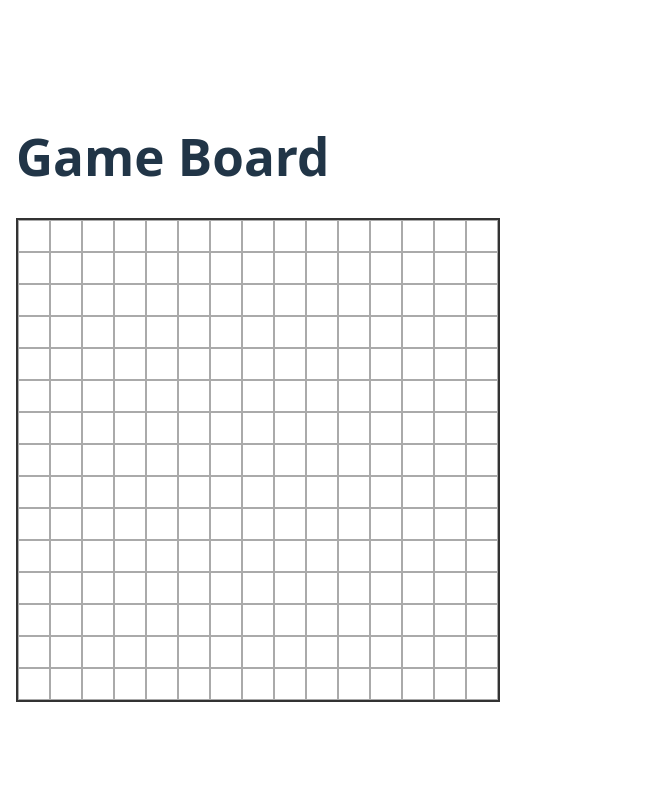
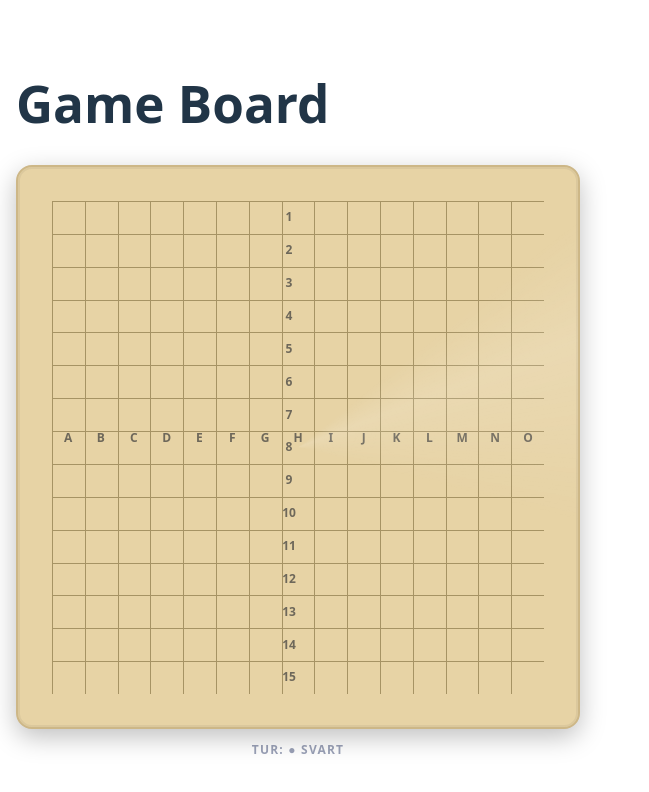
Before and after one commit to Gomoku-PL/fwk-22-a-frontend, a React (Vite) app: page /game/1 in a window 1280 px wide. Shown: the top 792 px of the page, without its empty margins (0-649 px from the left). Built offline with nearby package versions, Linux system fonts and the light colour scheme; no server answers.

Commit message:
Annonunce winner done

```diff
--- a/package.json
+++ b/package.json
@@ -12,7 +12,6 @@
     "build-storybook": "storybook build"
   },
   "dependencies": {
-    "@gomoku/components": "^1.0.1",
     "@mdx-js/react": "^3.1.1",
     "fwk-22-a-components": "file:../fwk-22-a-components",
     "path-browserify": "^1.0.1",
--- a/src/App.css
+++ b/src/App.css
@@ -1,42 +1,56 @@
-/* #root {
-  max-width: 1280px;
-  margin: 0 auto;
-  padding: 2rem;
-  text-align: center;
+/* ======= GOMOKU TEMA ======= */
+@import url('https://fonts.googleapis.com/css2?family=Montserrat:wght@800;900&family=Noto+Serif+JP:wght@900&display=swap');
+
+:root {
+  --bg1: #0b1020;
+  --bg2: #0f1530;
+  --ink: #e7e9f3;
+  --muted: #9aa1b7;
+  --glass: rgba(255, 255, 255, 0.06);
+  --glass-brd: rgba(255, 255, 255, 0.18);
+  --accent1: #2563eb;
+  --accent2: #0ea5e9;
+  --accent3: #4f46e5;
+  --last: #2563eb;
+  --wood: #e7d3a5;
+  --line: #7c6a3a;
+  --r-lg: 16px;
+  --r-btn: 20px;
 }
 
-.logo {
-  height: 6em;
-  padding: 1.5em;
-  will-change: filter;
-  transition: filter 300ms;
-}
-.logo:hover {
-  filter: drop-shadow(0 0 2em #646cffaa);
-}
-.logo.react:hover {
-  filter: drop-shadow(0 0 2em #61dafbaa);
+* {
+  box-sizing: border-box;
 }
 
-@keyframes logo-spin {
-  from {
-    transform: rotate(0deg);
-  }
-  to {
-    transform: rotate(360deg);
-  }
+html, body {
+  height: 100%;
 }
 
-@media (prefers-reduced-motion: no-preference) {
-  a:nth-of-type(2) .logo {
-    animation: logo-spin infinite 20s linear;
-  }
+body {
+  margin: 0;
+  color: var(--ink);
+  font: 14px/1.35 Montserrat, Inter, system-ui, -apple-system, Segoe UI, Roboto, Arial, sans-serif;
+  background:
+    radial-gradient(900px 540px at 10% -10%, rgba(79, 70, 229, 0.12) 0%, transparent 60%),
+    radial-gradient(820px 480px at 110% 0%, rgba(37, 99, 235, 0.10) 0%, transparent 60%),
+    linear-gradient(180deg, var(--bg1), var(--bg2));
 }
 
-.card {
-  padding: 2em;
+.App {
+  max-width: 1180px;
+  margin: 18px auto;
+  padding: 0 14px;
 }
 
-.read-the-docs {
-  color: #888;
-} */
+.App h1 {
+  text-align: center;
+  font-size: clamp(26px, 5vw, 48px);
+  font-weight: 900;
+  letter-spacing: 0.12em;
+  text-transform: uppercase;
+  background: linear-gradient(90deg, #fff, var(--accent2), var(--accent3));
+  -webkit-background-clip: text;
+  background-clip: text;
+  color: transparent;
+  margin-bottom: 2rem;
+}
--- a/src/components/board/BoardWrapper.css
+++ b/src/components/board/BoardWrapper.css
@@ -1,19 +1,188 @@
+/* ======= TEMA VARIABLER ======= */
+:root {
+  --bg1: #0b1020;
+  --bg2: #0f1530;
+  --ink: #e7e9f3;
+  --muted: #9aa1b7;
+  --glass: rgba(255, 255, 255, 0.06);
+  --glass-brd: rgba(255, 255, 255, 0.18);
+  --accent1: #2563eb;
+  --accent2: #0ea5e9;
+  --accent3: #4f46e5;
+  --last: #2563eb;
+  --wood: #e7d3a5;
+  --line: #7c6a3a;
+  --r-lg: 16px;
+}
+
+/* ======= BOARD WRAPPER ======= */
+.board-wrap {
+  display: flex;
+  flex-direction: column;
+  gap: 8px;
+  align-items: center;
+}
+
 .board {
-    display: inline-block;
-    margin: 0 auto;
-    border: 2px solid #333;
+  /* Perfekt storlek för 15x15 grid med större rutor */
+  width: min(80vw, clamp(480px, 70vh, 720px));
+  aspect-ratio: 1/1;
+  background: var(--wood);
+  border: 2px solid #cdb787;
+  border-radius: var(--r-lg);
+  position: relative;
+  box-shadow: inset 0 0 0 2px rgba(0, 0, 0, 0.05), 0 8px 26px rgba(0, 0, 0, 0.25);
+  overflow: hidden;
+}
+
+.board::after {
+  content: "";
+  position: absolute;
+  inset: -22%;
+  background: conic-gradient(
+    from 0deg,
+    transparent 0 75%,
+    rgba(255, 255, 255, 0.14) 80%,
+    transparent 90% 100%
+  );
+  animation: slowspin 14s linear infinite;
+  pointer-events: none;
+}
+
+@keyframes slowspin {
+  to {
+    transform: rotate(360deg);
+  }
+}
+
+.board-disabled {
+  opacity: 0.6;
+  pointer-events: none;
+}
+
+.board-disabled::after {
+  animation-play-state: paused;
+}
+
+/* ======= GRID SYSTEM ======= */
+.grid {
+  position: absolute;
+  inset: 6% 6%;
+  display: grid;
+  grid-template-columns: repeat(15, 1fr);
+  grid-template-rows: repeat(15, 1fr);
+  gap: 0;
+}
+
+.grid::after {
+  content: "";
+  position: absolute;
+  inset: 0;
+  background-image:
+    repeating-linear-gradient(to right, var(--line) 0 1px, transparent 1px calc(100% / 15)),
+    repeating-linear-gradient(to bottom, var(--line) 0 1px, transparent 1px calc(100% / 15));
+  opacity: 0.6;
+  pointer-events: none;
+}
+
+/* ======= KOORDINATER ======= */
+.coords {
+  position: absolute;
+  inset: 6% 6%;
+  pointer-events: none;
+  color: #3b3b3b;
+  font-weight: 700;
+  font-size: 12px;
+  opacity: 0.7;
+}
+
+.coords.top {
+  display: grid;
+  grid-template-columns: repeat(15, 1fr);
+  top: calc(6% - 18px);
+  left: 6%;
+  right: 6%;
+}
+
+.coords.left {
+  display: grid;
+  grid-template-rows: repeat(15, 1fr);
+  left: calc(6% - 18px);
+  top: 6%;
+  bottom: 6%;
+}
+
+.coords.top span,
+.coords.left span {
+  place-self: center;
+}
+
+/* ======= OVERLAY & STONES ======= */
+.overlay {
+  position: absolute;
+  inset: 6% 6%;
+  display: grid;
+  grid-template-columns: repeat(15, 1fr);
+  grid-template-rows: repeat(15, 1fr);
+  gap: 0;
 }
 
 .row {
-    display: flex;
+  display: contents; /* Använd CSS Grid istället för flexbox */
 }
 
 .cell {
-    width: 30px;
-    height: 30px;
-    border: 1px solid #aaa;
-    text-align: center;
-    line-height: 30px;
-    font-size: 20px;
-    cursor: pointer;
+  width: 100%;
+  height: 100%;
+  cursor: pointer;
+  display: flex;
+  align-items: center;
+  justify-content: center;
+  position: relative;
+  transition: background-color 0.15s ease;
 }
+
+.cell:hover {
+  background-color: rgba(255, 255, 255, 0.15);
+  border-radius: 50%;
+}
+
+.cell-disabled {
+  cursor: not-allowed;
+}
+
+.cell-disabled:hover {
+  background-color: transparent;
+}
+
+/* ======= STENAR ======= */
+.stone {
+  width: 80%;
+  height: 80%;
+  border-radius: 50%;
+  box-shadow: 0 3px 8px rgba(0, 0, 0, 0.26);
+  flex-shrink: 0;
+}
+
+.stone.black {
+  background: #141414;
+}
+
+.stone.white {
+  background: #f6f6f6;
+  border: 1px solid #a3a3a3;
+}
+
+.stone.last {
+  outline: 2px solid var(--last);
+  outline-offset: 3px;
+}
+
+/* ======= STATUS ======= */
+.status {
+  color: var(--muted);
+  font-weight: 800;
+  letter-spacing: 0.1em;
+  font-size: 12px;
+  margin-top: 4px;
+}
--- a/src/components/board/BoardWrapper.jsx
+++ b/src/components/board/BoardWrapper.jsx
@@ -4,37 +4,76 @@ import './BoardWrapper.css';
 
 const SIZE = 15;
 
-const BoardWrapper = () => {
+const BoardWrapper = ({ onCellClick, gameWon }) => {
   const [board, setBoard] = useState(
     Array(SIZE).fill(null).map(() => Array(SIZE).fill(null))
   );
   const [currentPlayer, setCurrentPlayer] = useState('●');
 
   const handleCellClick = (row, col) => {
+    // 🚫 Om spelet är vunnet, tillåt inga fler drag
+    if (gameWon) return;
+
     // 🧠 Använd engine för att försöka placera stenen
     const newBoard = engine.placeStone(board, row, col, currentPlayer);
     if (!newBoard) return; // ogiltigt drag (t.ex. cell upptagen)
 
     // 🟢 Uppdatera state
     setBoard(newBoard);
-    setCurrentPlayer(currentPlayer === '●' ? '○' : '●');
+
+    // 🏆 Kontrollera om detta drag resulterade i vinst
+    const hasWon = engine.checkWin(newBoard, row, col, currentPlayer);
+
+    if (hasWon) {
+      // 📤 Skicka vinst-information till Game.jsx
+      if (onCellClick) {
+        onCellClick({ row, col, player: currentPlayer, winner: currentPlayer });
+      }
+    } else {
+      // 📤 Skicka vanligt drag
+      if (onCellClick) {
+        onCellClick({ row, col, player: currentPlayer });
+      }
+      setCurrentPlayer(currentPlayer === '●' ? '○' : '●');
+    }
   };
 
   return (
-    <div className="board">
-      {board.map((row, rowIndex) => (
-        <div className="row" key={rowIndex}>
-          {row.map((cell, colIndex) => (
-            <div
-              key={colIndex}
-              className="cell"
-              onClick={() => handleCellClick(rowIndex, colIndex)}
-            >
-              {cell}
-            </div>
-          ))}
+    <div className="board-wrap">
+      <div className={`board ${gameWon ? 'board-disabled' : ''}`}>
+        <div className="grid"></div>
+
+        {/* Koordinater */}
+        <div className="coords top">
+          <span>A</span><span>B</span><span>C</span><span>D</span><span>E</span>
+          <span>F</span><span>G</span><span>H</span><span>I</span><span>J</span>
+          <span>K</span><span>L</span><span>M</span><span>N</span><span>O</span>
         </div>
-      ))}
+        <div className="coords left">
+          <span>1</span><span>2</span><span>3</span><span>4</span><span>5</span>
+          <span>6</span><span>7</span><span>8</span><span>9</span><span>10</span>
+          <span>11</span><span>12</span><span>13</span><span>14</span><span>15</span>
+        </div>
+
+        {/* Overlay med klickbara celler */}
+        <div className="overlay">
+          {board.map((row, rowIndex) =>
+            row.map((cell, colIndex) => (
+              <div
+                key={`${rowIndex}-${colIndex}`}
+                className={`cell ${gameWon ? 'cell-disabled' : ''}`}
+                style={{ gridColumn: colIndex + 1, gridRow: rowIndex + 1 }}
+                onClick={() => handleCellClick(rowIndex, colIndex)}
+              >
+                {cell && (
+                  <div className={`stone ${cell === '●' ? 'black' : 'white'}`}></div>
+                )}
+              </div>
+            ))
+          )}
+        </div>
+      </div>
+      <div className="status">TUR: {currentPlayer === '●' ? '● SVART' : '○ VIT'}</div>
     </div>
   );
 };
--- a/src/pages/Game.jsx
+++ b/src/pages/Game.jsx
@@ -1,30 +1,56 @@
-import React, { useEffect } from "react";
+import React, { useEffect, useState } from "react";
 import BoardWrapper from "../components/board/BoardWrapper";
 import { socket, connect, on, off, joinRoom } from "../lib/socket";
 
 export default function Game() {
   const roomId = "room1";
+  const [winner, setWinner] = useState(null);
+  const [gameWon, setGameWon] = useState(false);
 
   useEffect(() => {
     connect();
     joinRoom(roomId);
 
     on("move", handleOpponentMove);
-    return () => off("move");
+    on("gameWon", handleGameWon);
+
+    return () => {
+      off("move");
+      off("gameWon");
+    };
   }, []);
 
   const handleOpponentMove = (data) => {
-    console.log(" Drag från motspelare:", data);
+    console.log("📥 Drag från motspelare:", data);
+    // Här kan du uppdatera brädet med motståndarens drag
+    if (data.winner) {
+      handleGameWon(data);
+    }
+  };
 
+  const handleGameWon = (data) => {
+    console.log("🏆 Spelet är vunnet!", data);
+    setWinner(data.winner);
+    setGameWon(true);
   };
 
   const handleMyMove = (position) => {
+    if (gameWon) return; // Förhindra drag efter vinst
+
     const move = {
       row: position.row,
       col: position.col,
       player: socket.id,
       roomId,
     };
+
+    // Om detta drag resulterade i vinst
+    if (position.winner) {
+      move.winner = position.winner;
+      setWinner(position.winner);
+      setGameWon(true);
+    }
+
     console.log("📤 Mitt drag:", move);
     socket.emit("move", move);
   };
@@ -32,8 +58,28 @@ export default function Game() {
   return (
     <main style={{ padding: "1rem" }}>
       <h1>Game Board</h1>
+
+      {/* 🏆 Winner Banner */}
+      {gameWon && (
+        <div style={{
+          background: 'linear-gradient(90deg, var(--accent1), var(--accent2), var(--accent3))',
+          color: '#0b1020',
+          padding: '1.5rem',
+          margin: '1rem 0',
+          borderRadius: 'var(--r-lg)',
+          textAlign: 'center',
+          fontSize: '1.4rem',
+          fontWeight: '900',
+          letterSpacing: '0.05em',
+          boxShadow: '0 10px 24px color-mix(in oklab, var(--accent2), transparent 60%)',
+          border: '1px solid var(--glass-brd)'
+        }}>
+          🎉 {winner === socket.id ? 'DU VANN!' : 'MOTSTÅNDAREN VANN!'} 🎉
+        </div>
+      )}
+
       <div style={{ marginTop: "1rem" }}>
-        <BoardWrapper onCellClick={handleMyMove} />
+        <BoardWrapper onCellClick={handleMyMove} gameWon={gameWon} />
       </div>
     </main>
   );
--- a/src/pages/Home.jsx
+++ b/src/pages/Home.jsx
@@ -1,8 +1,6 @@
 import React from "react";
 import { useNavigate } from "react-router-dom";
-import { Button } from '@gomoku/components';
-
-
+import { Button } from 'fwk-22-a-components';
 
 
 
```
Also changed, not shown: src/lib/engine.js (+38 -1 lines), 1 other file (tests, documents, lock files or other folders).
